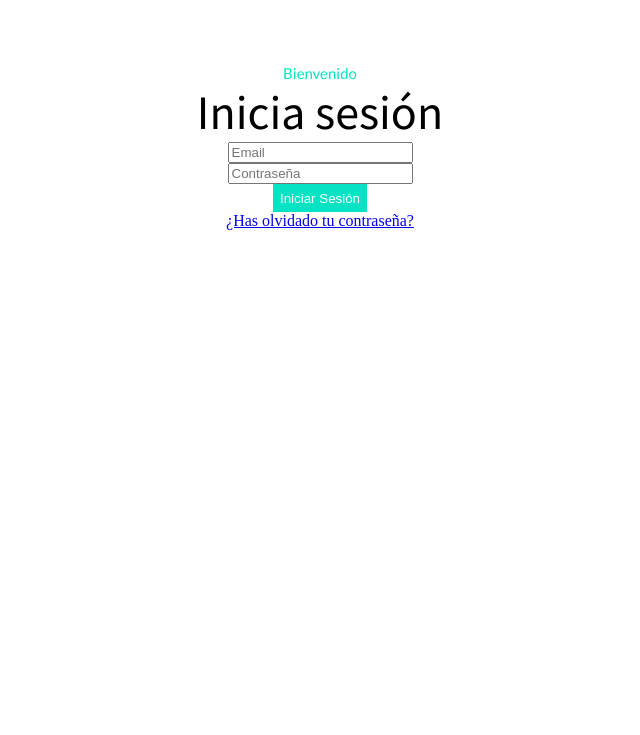
After one commit to Diesouto/MonarchHotel, a PHP site: page /login.html in a window 1280 px wide; the page is wider, and only the part inside the window is pictured. The commit adds this page. Shown: the top 735 px of that part, without its empty margins (384-1024 px from the left). Run offline with PHP 8.4, Linux system fonts and the light colour scheme.

Commit message:
Login + signin

```diff
--- /dev/null
+++ b/css/_login.scss
@@ -0,0 +1,4 @@
+.login * {
+    display: block;
+    margin: auto;
+}
--- /dev/null
+++ b/css/_signin.scss
@@ -0,0 +1,7 @@
+.signin {
+    width: 50%;
+}
+
+.signin form * {
+    display: block;
+}
--- a/css/styles.css
+++ b/css/styles.css
@@ -133,6 +133,19 @@ ul li a {
   height: 400px;
 }
 
+.login * {
+  display: block;
+  margin: auto;
+}
+
+.signin {
+  width: 50%;
+}
+
+.signin form * {
+  display: block;
+}
+
 /* FOOTER */
 #footer {
   background-color: #707070;
--- a/css/styles.scss
+++ b/css/styles.scss
@@ -85,4 +85,6 @@ hr {
     @import '_header';
     @import '_index';
     @import '_contacto';
+    @import '_login';
+    @import '_signin';
     @import '_footer';
--- a/header.html
+++ b/header.html
@@ -1,3 +1,4 @@
+<meta charset="UTF-8">
 <nav>
     <ul>
         <li><a href="#"><img src="img/empresa/banner.png"></a></li>
--- /dev/null
+++ b/login.html
@@ -0,0 +1,32 @@
+<html>
+
+<head>
+    <title>Monarch</title>
+    <script src="https://code.jquery.com/jquery-3.3.1.js" integrity="sha256-2Kok7MbOyxpgUVvAk/HJ2jigOSYS2auK4Pfzbm7uH60=" crossorigin="anonymous"></script>
+    <script>
+        $(function() {
+            $("#header").load("header.html");
+            $("#footer").load("footer.html");
+        });
+    </script>
+    <meta charset="UTF-8">
+    <link rel="stylesheet" href="css/styles.css">
+    <link rel="icon" href="img/empresa/logo.svg">
+</head>
+
+<body>
+    <div class="content">
+        <div class="login">
+            <h4>Bienvenido</h4>
+            <h3>Inicia sesión</h3>
+            <form id="login">
+                <input name="email" placeholder="Email" type="text">
+                <input name="password" placeholder="Contraseña" type="password">
+                <input class="button" type="submit" value="Iniciar Sesión">
+                <a href="#">¿Has olvidado tu contraseña?</a>
+            </form>
+        </div>
+    </div>
+</body>
+
+</html>
```
Also changed, not shown: signin.html (added, +35 -0 lines), img/signin.png (renamed from img/NoPath - copia (19).png), 1 other file.
